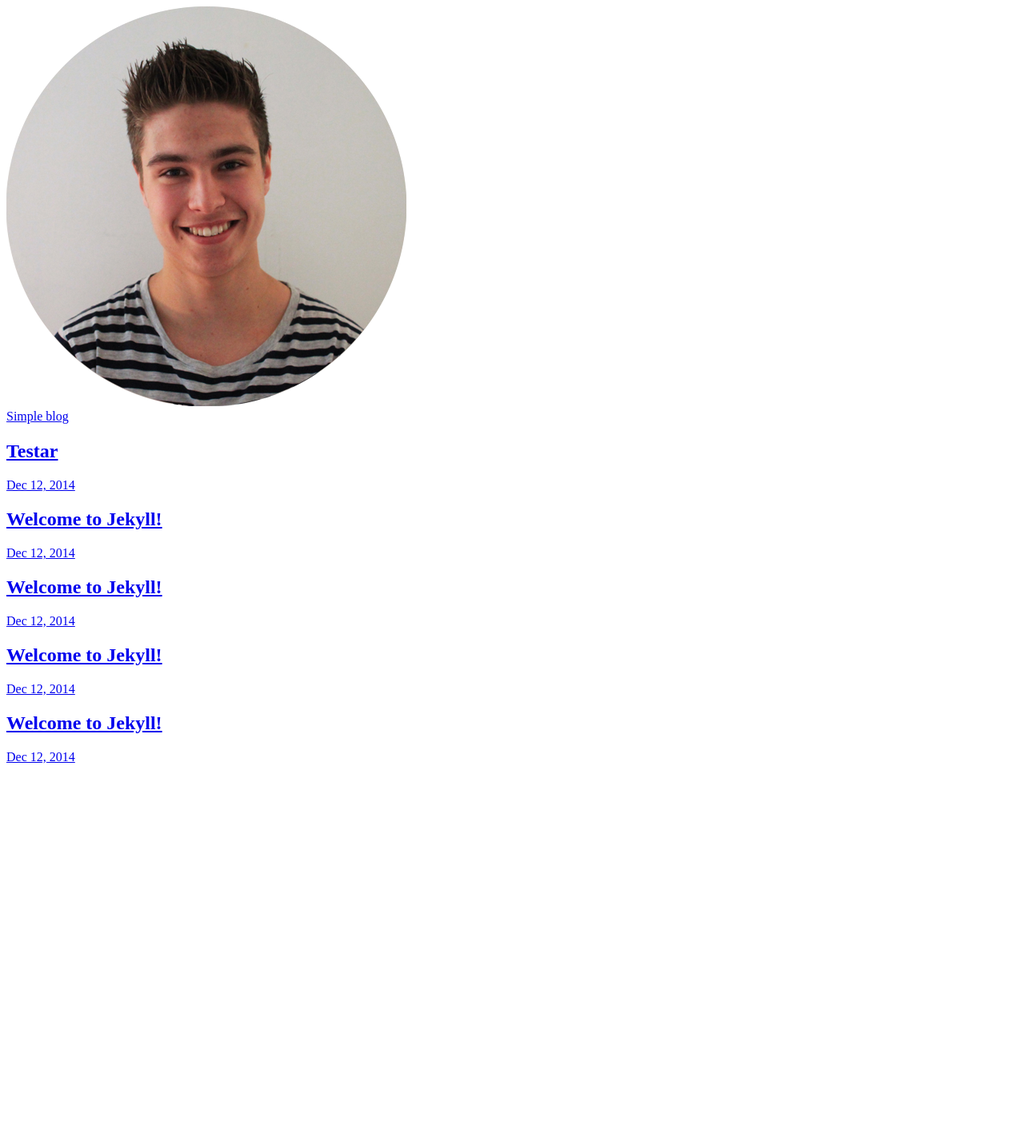
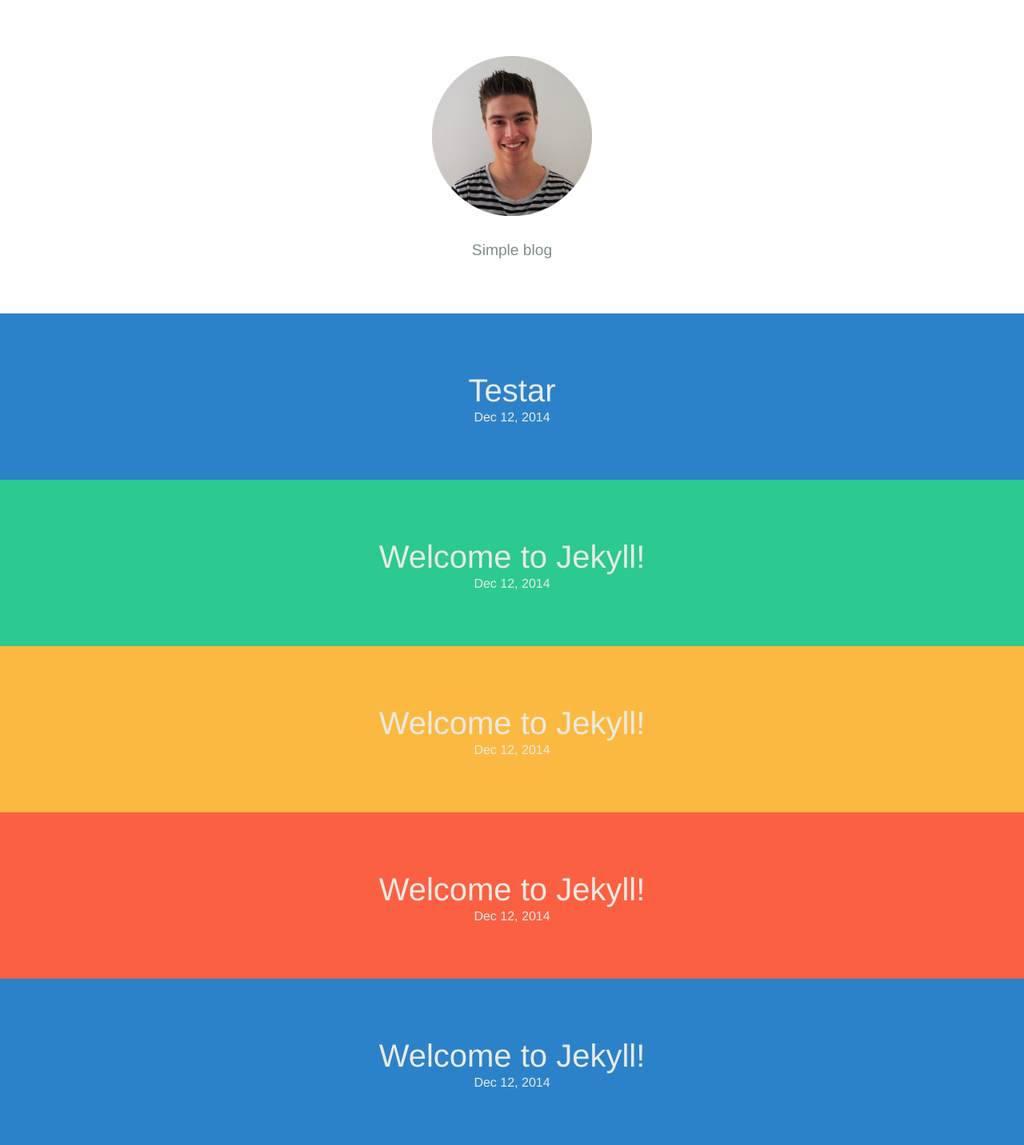
Before and after one commit to MaxHill/maxhill, a Jekyll site: the page built from index.html, in a window 1280 px wide. Shown: the whole page at 80% size. Built offline with Jekyll 4.4.1, drawn with Linux system fonts in a browser that asks for light colours; before the commit the page ends 964 px from its top, so only the background shows below that.

Commit message:
trying to get the sass to work

```diff
--- a/_config.yml
+++ b/_config.yml
@@ -2,7 +2,7 @@
 title: Simple blog
 email: max@hilloco.se
 description: > # Im testing jekyll to see what the fuzz is about.
-baseurl: "maxhill/" # the subpath of your site, e.g. /blog/
+baseurl: "/maxhill/" # the subpath of your site, e.g. /blog/
 url: "http://hilloco.se" # the base hostname & protocol for your site
 twitter_username: maxpeterhill
 github_username:  maxHill
```
